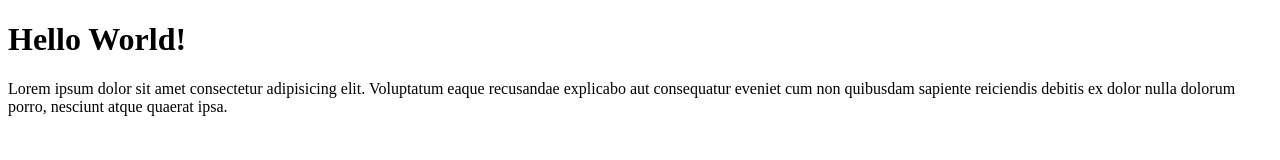
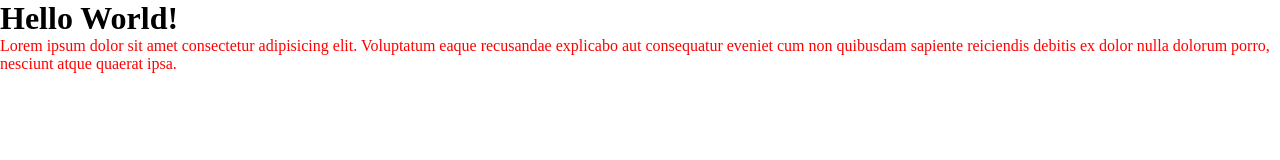
Before and after one commit to RutikKasbe/Gitdemo, a plain HTML site: page index.html in a window 1280 px wide. Drawn offline with Linux system fonts and the light colour scheme.

Commit message:
add p color and css

```diff
--- a/index.html
+++ b/index.html
@@ -3,6 +3,7 @@
 <head>
     <meta charset="UTF-8">
     <meta name="viewport" content="width=device-width, initial-scale=1.0">
+    <link rel="stylesheet" href="./style.css">
     <title>Document</title>
 </head>
 <body>
--- /dev/null
+++ b/style.css
@@ -0,0 +1,8 @@
+*{
+    padding: 0;
+    margin: 0;
+    box-sizing: border-box;
+}
+p{
+    color: red;
+}
```
